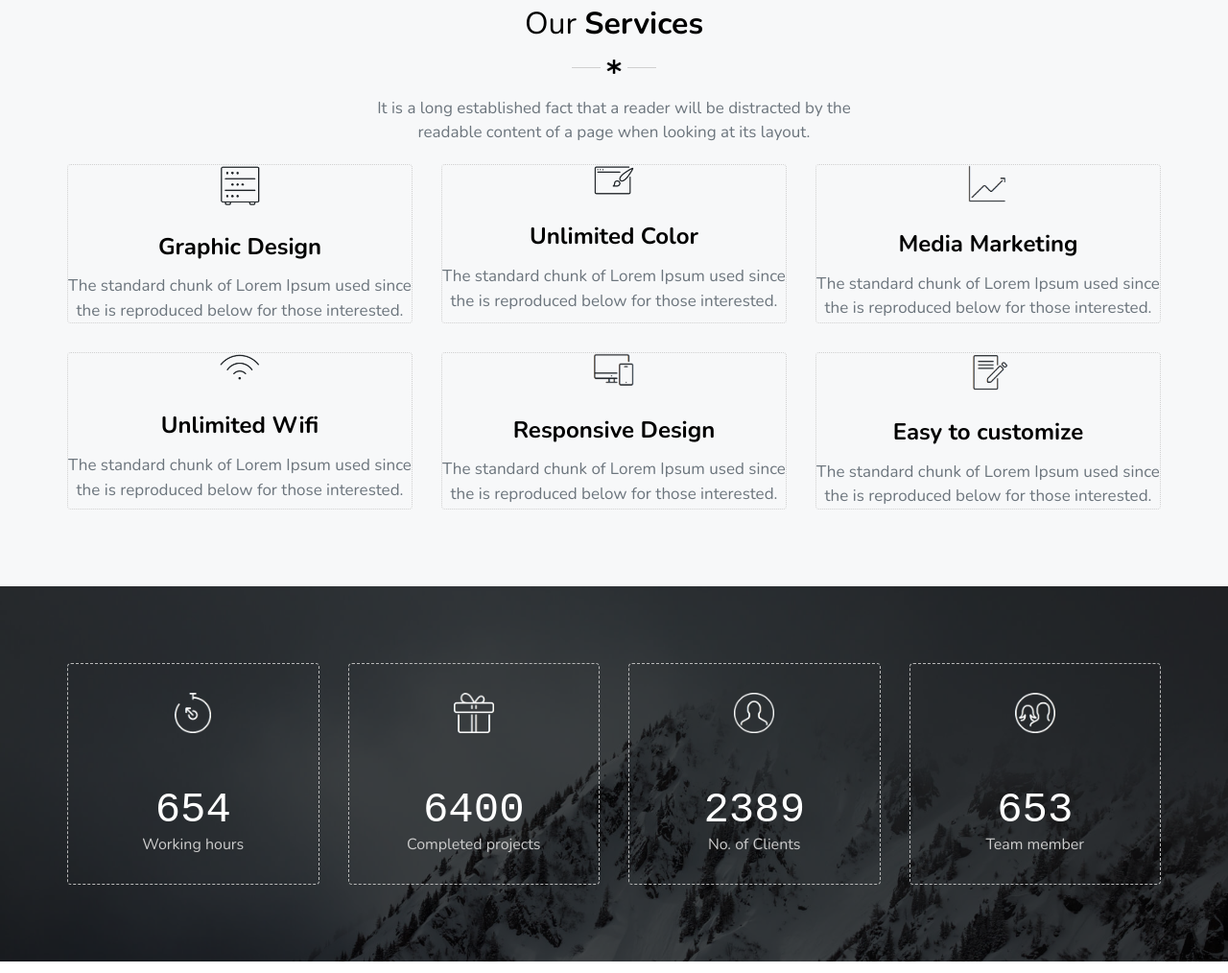
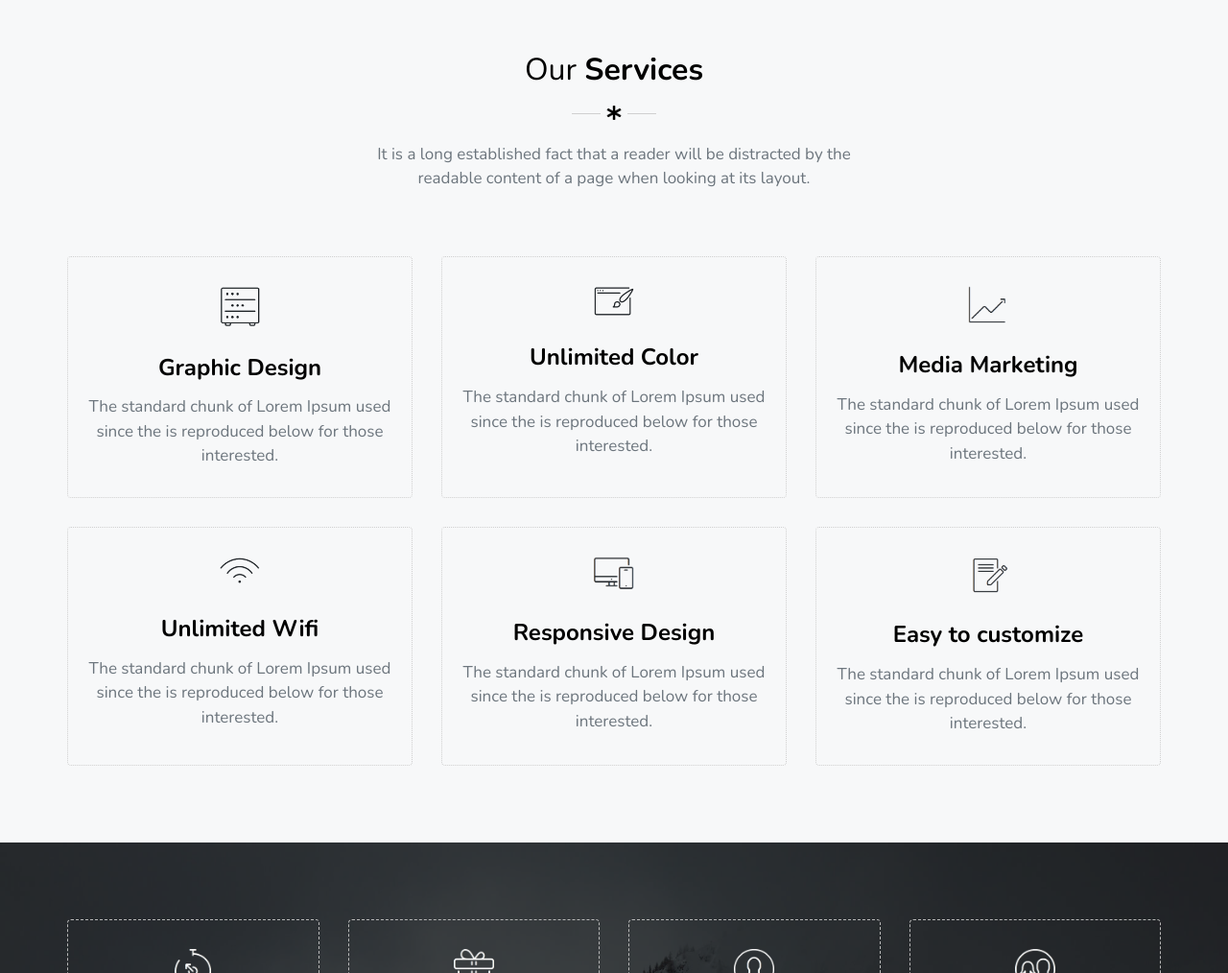
Before and after one commit to front-end-by-rimantas/29a-grupe-elvish-portfolio, a website with bundled scripts: page index.html in a window 1280 px wide. Shown: the part 1786-2800 px from the top of the page at 96% size. Built offline with nearby package versions, Linux system fonts and the light colour scheme; animation ran at ten frames a second.

Commit message:
little fix

```diff
--- a/css/components/hireme.css
+++ b/css/components/hireme.css
@@ -6,7 +6,7 @@
     height: 100%;
 
 }
-.col-12 {
+.hireme > .col-12 {
     margin: 0;
     padding: 0;
     vertical-align: top;
@@ -14,7 +14,7 @@
     font-family: 'Gill Sans', 'Gill Sans MT', Calibri, 'Trebuchet MS', sans-serif;
 }
 
-.col-12 > h1 {
+.hireme > .col-12 > h1 {
     color: white;
     text-align: center;
     font-family: 'Courier New', Courier, monospace;
```
